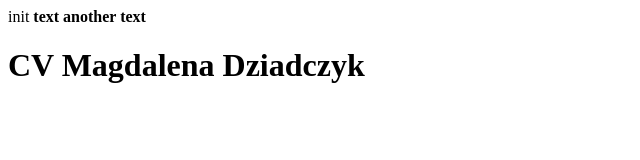
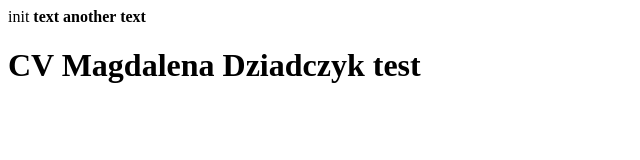
Before and after one commit to mdziadczyk/cv, a plain HTML site: page index.html in a window 1280 px wide. Shown: the full height of the page, 0-640 px from the left. Drawn offline with Linux system fonts and the light colour scheme.

Commit message:
title change

```diff
--- a/index.html
+++ b/index.html
@@ -10,6 +10,6 @@
 <body>
      <b>text</b>
      <strong>another text</strong>
-     <h1>CV Magdalena Dziadczyk</h1>
+     <h1>CV Magdalena Dziadczyk test</h1>
 </body>
 </html>
```
